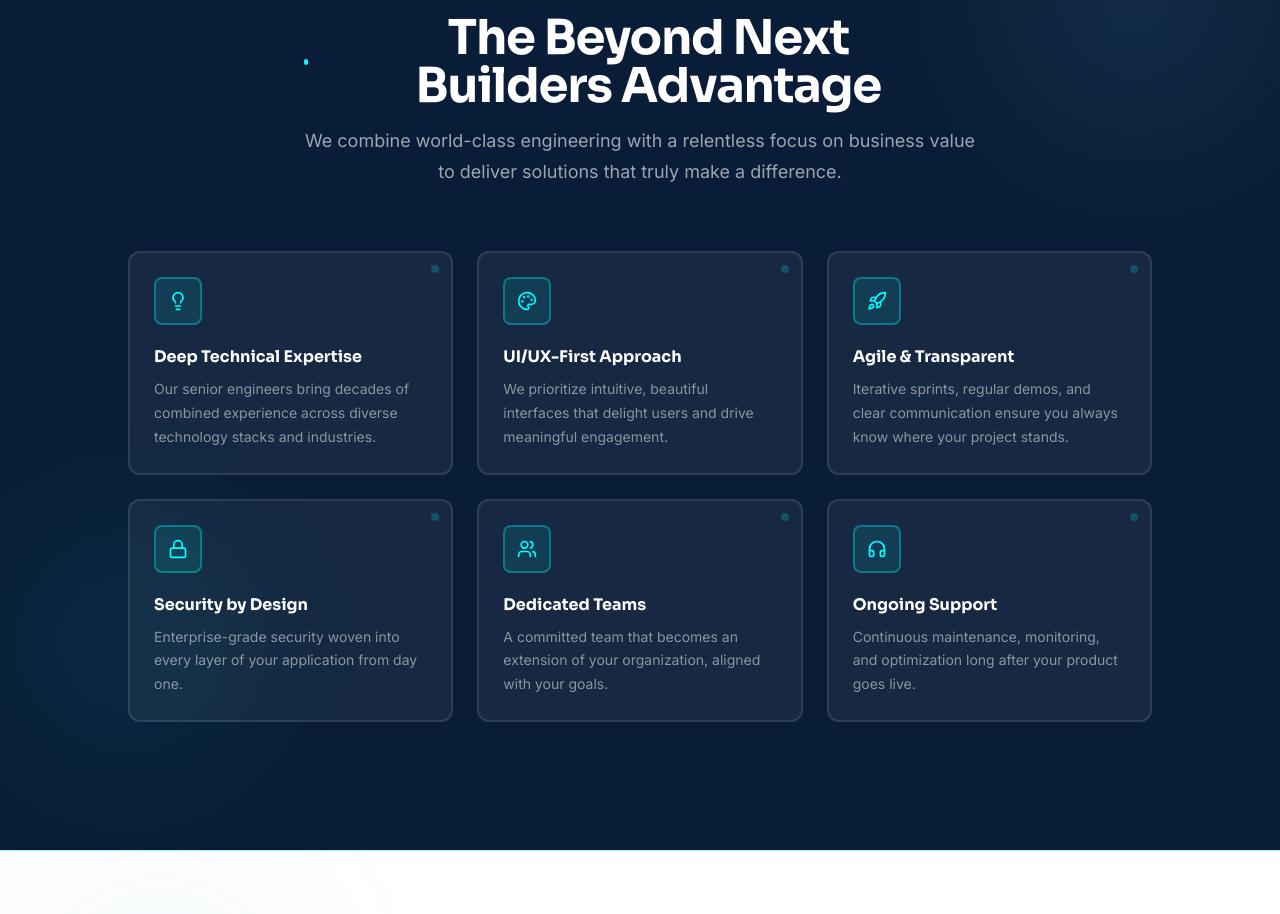
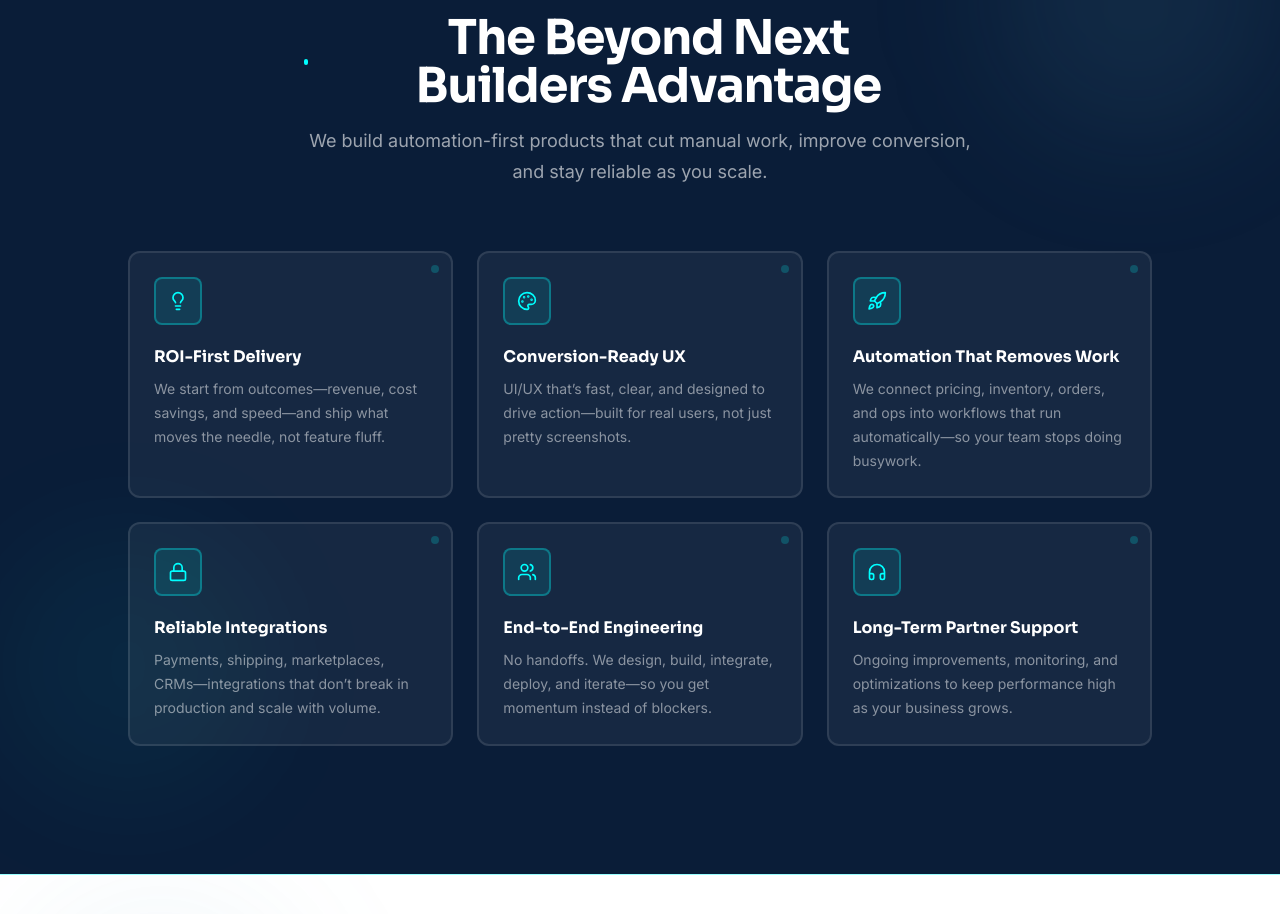
Before and after one commit to BeyondNextBuilders/landing-page-bnb, a Next.js app: page / in a window 1280 px wide. Shown: the part 3085-3999 px from the top of the page. Built offline with nearby package versions, Linux system fonts and the light colour scheme.

Commit message:
feat: revamp benefits section with outcome-focused titles and descriptions

```diff
--- a/components/benefits.tsx
+++ b/components/benefits.tsx
@@ -10,45 +10,48 @@ import {
 const benefits = [
   {
     icon: Lightbulb,
-    title: "Deep Technical Expertise",
+    title: "ROI-First Delivery",
     description:
-      "Our senior engineers bring decades of combined experience across diverse technology stacks and industries.",
+      "We start from outcomes—revenue, cost savings, and speed—and ship what moves the needle, not feature fluff.",
   },
   {
     icon: Palette,
-    title: "UI/UX-First Approach",
+    title: "Conversion-Ready UX",
     description:
-      "We prioritize intuitive, beautiful interfaces that delight users and drive meaningful engagement.",
+      "UI/UX that’s fast, clear, and designed to drive action—built for real users, not just pretty screenshots.",
   },
   {
     icon: Rocket,
-    title: "Agile & Transparent",
+    title: "Automation That Removes Work",
     description:
-      "Iterative sprints, regular demos, and clear communication ensure you always know where your project stands.",
+      "We connect pricing, inventory, orders, and ops into workflows that run automatically—so your team stops doing busywork.",
   },
   {
     icon: Lock,
-    title: "Security by Design",
+    title: "Reliable Integrations",
     description:
-      "Enterprise-grade security woven into every layer of your application from day one.",
+      "Payments, shipping, marketplaces, CRMs—integrations that don’t break in production and scale with volume.",
   },
   {
     icon: Users,
-    title: "Dedicated Teams",
+    title: "End-to-End Engineering",
     description:
-      "A committed team that becomes an extension of your organization, aligned with your goals.",
+      "No handoffs. We design, build, integrate, deploy, and iterate—so you get momentum instead of blockers.",
   },
   {
     icon: Headphones,
-    title: "Ongoing Support",
+    title: "Long-Term Partner Support",
     description:
-      "Continuous maintenance, monitoring, and optimization long after your product goes live.",
+      "Ongoing improvements, monitoring, and optimizations to keep performance high as your business grows.",
   },
 ]
 
 export function Benefits() {
   return (
-    <section id="benefits" className="relative bg-primary py-24 lg:py-32 overflow-hidden">
+    <section
+      id="benefits"
+      className="relative bg-primary py-24 lg:py-32 overflow-hidden"
+    >
       {/* Decorative background elements */}
       <div className="absolute top-0 right-0 h-72 w-72 rounded-full bg-secondary/10 blur-3xl" />
       <div className="absolute bottom-20 left-0 h-64 w-64 rounded-full bg-hyper-cyan/5 blur-3xl" />
@@ -65,8 +68,8 @@ export function Benefits() {
             The Beyond Next Builders Advantage
           </h2>
           <p className="mt-4 text-lg font-normal leading-[1.7] text-primary-foreground/60">
-            We combine world-class engineering with a relentless focus on
-            business value to deliver solutions that truly make a difference.
+            We build automation-first products that cut manual work, improve
+            conversion, and stay reliable as you scale.
           </p>
         </div>
 
```
